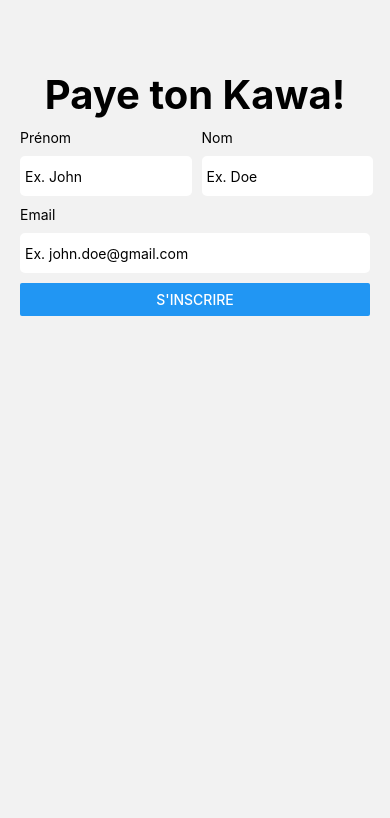
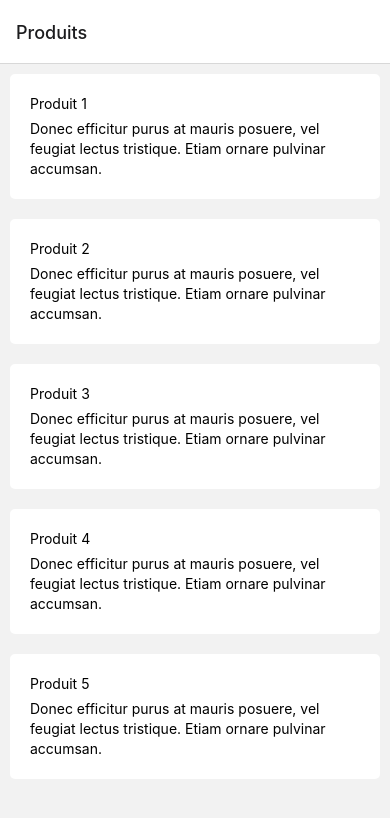
Before and after one commit to pierrooTH/MSPR_front, a React Native app: screen /Product in a window 390 px wide. Shown: the top 818 px of the page. Built offline with nearby package versions, Linux system fonts and the light colour scheme.

Commit message:
feat(productScreen): added listing of products

```diff
--- a/App.js
+++ b/App.js
@@ -3,12 +3,14 @@ import { StyleSheet, Text, View } from 'react-native';
 import { NavigationContainer } from '@react-navigation/native';
 import { createNativeStackNavigator } from '@react-navigation/native-stack';
 import SignupForm from './signupForm';
+import ProductScreen from './productScreen';
 const Stack = createNativeStackNavigator();
 export default function App() {
   return (
     <NavigationContainer>
-       <Stack.Navigator initialRouteName="Home">
+       <Stack.Navigator initialRouteName="Product">
         <Stack.Screen  name="Home" component={SignupForm} options={{headerShown: false}} />
+        <Stack.Screen  name="Product" component={ProductScreen} options={{title: 'Produits'}}/>
       </Stack.Navigator>
     </NavigationContainer>
   );
--- /dev/null
+++ b/productScreen.js
@@ -0,0 +1,32 @@
+import { View, Text } from 'react-native'
+import React, { useState } from 'react'
+
+export default function ProductScreen() {
+    const [dataProduct, setDataProduct] = useState([
+       { name: "Produit 1",
+        description: "Donec efficitur purus at mauris posuere, vel feugiat lectus tristique. Etiam ornare pulvinar accumsan.",},
+        {name: "Produit 2",
+        description: "Donec efficitur purus at mauris posuere, vel feugiat lectus tristique. Etiam ornare pulvinar accumsan.",},
+        {name: "Produit 3",
+        description: "Donec efficitur purus at mauris posuere, vel feugiat lectus tristique. Etiam ornare pulvinar accumsan.",},
+       { name: "Produit 4",
+        description: "Donec efficitur purus at mauris posuere, vel feugiat lectus tristique. Etiam ornare pulvinar accumsan.",},
+       { name: "Produit 5",
+        description: "Donec efficitur purus at mauris posuere, vel feugiat lectus tristique. Etiam ornare pulvinar accumsan."},
+
+])
+    const data = dataProduct.length > 0 ? dataProduct.map(d => {
+        return(
+            <View style={{backgroundColor: '#fff', borderRadius: 5, margin: 10, padding: 20, }} key={d.name}>
+            <Text style={{lineHeight: 20}}>{d.name}</Text>
+            <Text style={{lineHeight: 20, marginTop: 5}}>{d.description}</Text>
+            </View>
+        )
+
+    })  : []
+  return (
+    <View>
+      {data}
+    </View>
+  )
+}
```
